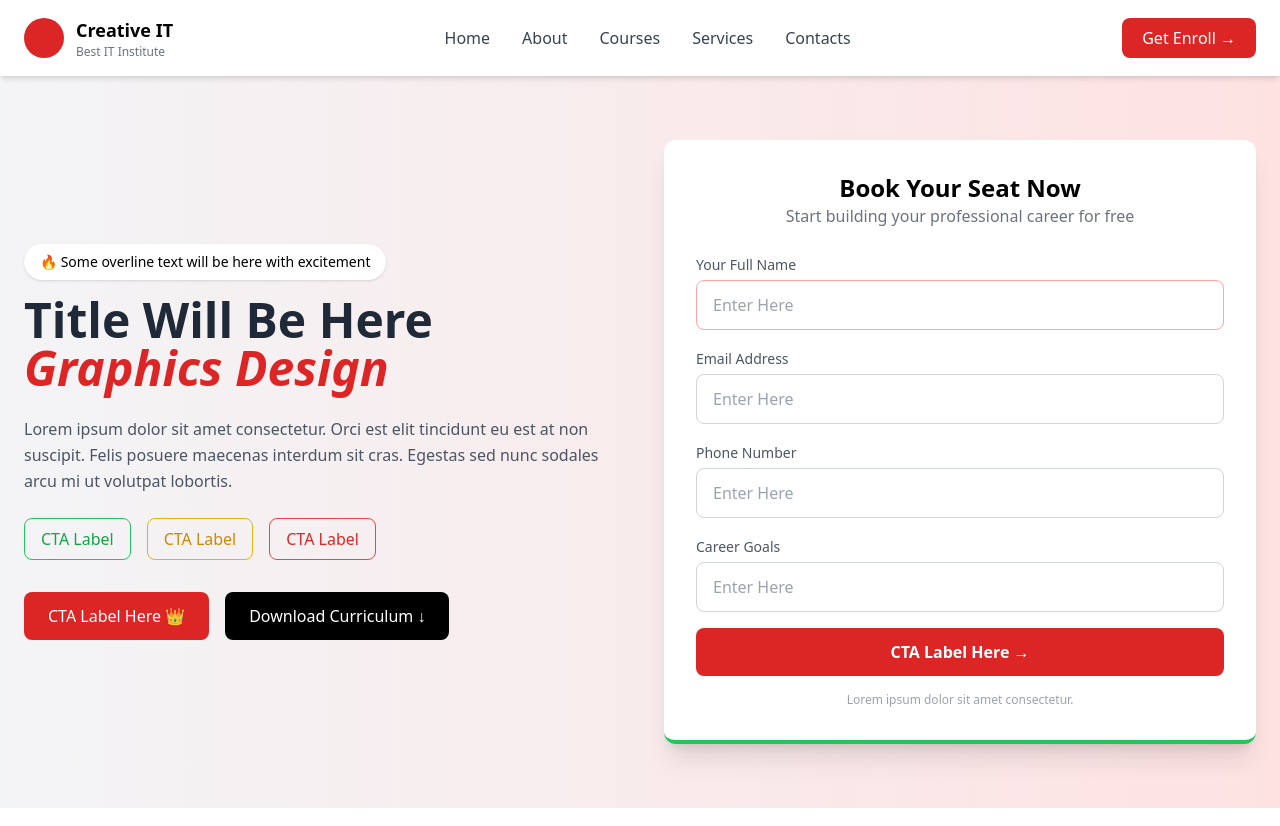
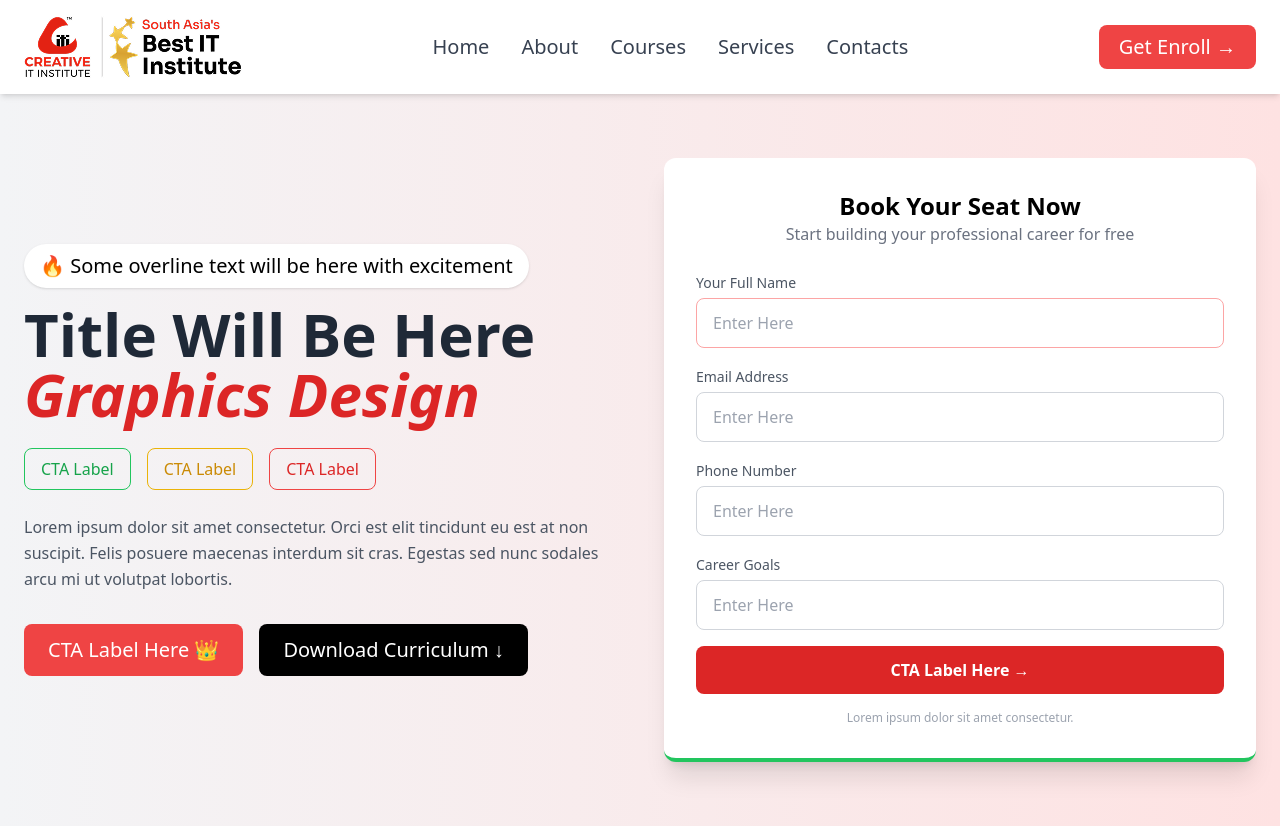
Before and after one commit to mdnayemurrashid07/navbar_part, a website: page index.html in a window 1280 px wide. Drawn offline with nearby package versions, Linux system fonts and the light colour scheme.

Commit message:
feat: update logo and enhance navbar styles for better visibility

```diff
--- a/index.html
+++ b/index.html
@@ -12,23 +12,19 @@
   <header class="bg-white shadow-md">
     <div class="max-w-7xl mx-auto px-6 py-4 flex items-center justify-between">
       <!-- Logo -->
-      <div class="flex items-center gap-3">
-        <div class="w-10 h-10 bg-red-600 rounded-full"></div>
-        <div>
-          <h1 class="text-lg font-bold">Creative IT</h1>
-          <p class="text-xs text-gray-500">Best IT Institute</p>
-        </div>
-      </div>
+      <a href="#">
+        <img src="src/Logo.png" alt="Logo"/>
+      </a>
       <!-- Menu -->
-      <nav class="hidden md:flex gap-8 font-medium text-gray-700">
-        <a href="#" class="hover:text-red-600">Home</a>
-        <a href="#" class="hover:text-red-600">About</a>
-        <a href="#" class="hover:text-red-600">Courses</a>
-        <a href="#" class="hover:text-red-600">Services</a>
-        <a href="#" class="hover:text-red-600">Contacts</a>
+      <nav class="hidden md:flex gap-8 text-xl text-gray-700">
+        <a href="#" class="hover:text-red-800">Home</a>
+        <a href="#" class="hover:text-red-800">About</a>
+        <a href="#" class="hover:text-red-800">Courses</a>
+        <a href="#" class="hover:text-red-800">Services</a>
+        <a href="#" class="hover:text-red-800">Contacts</a>
       </nav>
       <!-- Button -->
-      <button class="hidden md:block bg-red-600 text-white px-5 py-2 rounded-lg hover:bg-red-700 transition">
+      <button class="hidden md:block bg-red-500 text-white text-xl px-5 py-2 rounded-lg hover:bg-white hover:text-red-500 transition">
         Get Enroll →
       </button>
       <!-- Mobile Menu Icon -->
@@ -40,17 +36,13 @@
     <div class="grid lg:grid-cols-2 gap-12 items-center">
       <!-- Left Content -->
       <div>
-        <p class="inline-block bg-white px-4 py-2 rounded-full shadow text-sm mb-4">
+        <p class="inline-block bg-white px-4 py-2 rounded-full shadow text-xl mb-4">
           🔥 Some overline text will be here with excitement
         </p>
-        <h1 class="text-4xl md:text-5xl font-bold text-gray-800 leading-tight">
+        <h1 class="text-4xl md:text-6xl font-bold text-gray-800 leading-tight">
           Title Will Be Here <br>
           <span class="text-red-600 italic">Graphics Design</span>
         </h1>
-        <p class="text-gray-600 mt-6 leading-relaxed">
-          Lorem ipsum dolor sit amet consectetur. Orci est elit tincidunt eu est at non suscipit.
-          Felis posuere maecenas interdum sit cras. Egestas sed nunc sodales arcu mi ut volutpat lobortis.
-        </p>
         <!-- Small CTA Buttons -->
         <div class="flex flex-wrap gap-4 mt-6">
           <button class="px-4 py-2 border border-green-500 text-green-600 rounded-lg hover:bg-green-50">
@@ -64,11 +56,15 @@
           </button>
         </div>
         <!-- Main CTA -->
+         <p class="text-gray-600 mt-6 leading-relaxed">
+          Lorem ipsum dolor sit amet consectetur. Orci est elit tincidunt eu est at non suscipit.
+          Felis posuere maecenas interdum sit cras. Egestas sed nunc sodales arcu mi ut volutpat lobortis.
+        </p>
         <div class="flex flex-wrap gap-4 mt-8">
-          <button class="bg-red-600 text-white px-6 py-3 rounded-lg hover:bg-red-700 transition">
+          <button class="bg-red-500 text-xl text-white px-6 py-3 rounded-lg hover:bg-gradient-to-r hover:text-red-500 transition">
             CTA Label Here 👑
           </button>
-          <button class="bg-black text-white px-6 py-3 rounded-lg hover:bg-gray-800 transition">
+          <button class="bg-black text-xl text-white px-6 py-3 rounded-lg hover:bg-gradient-to-r hover:text-black transition">
             Download Curriculum ↓
           </button>
         </div>
```
Also changed, not shown: src/Logo.png (added).
